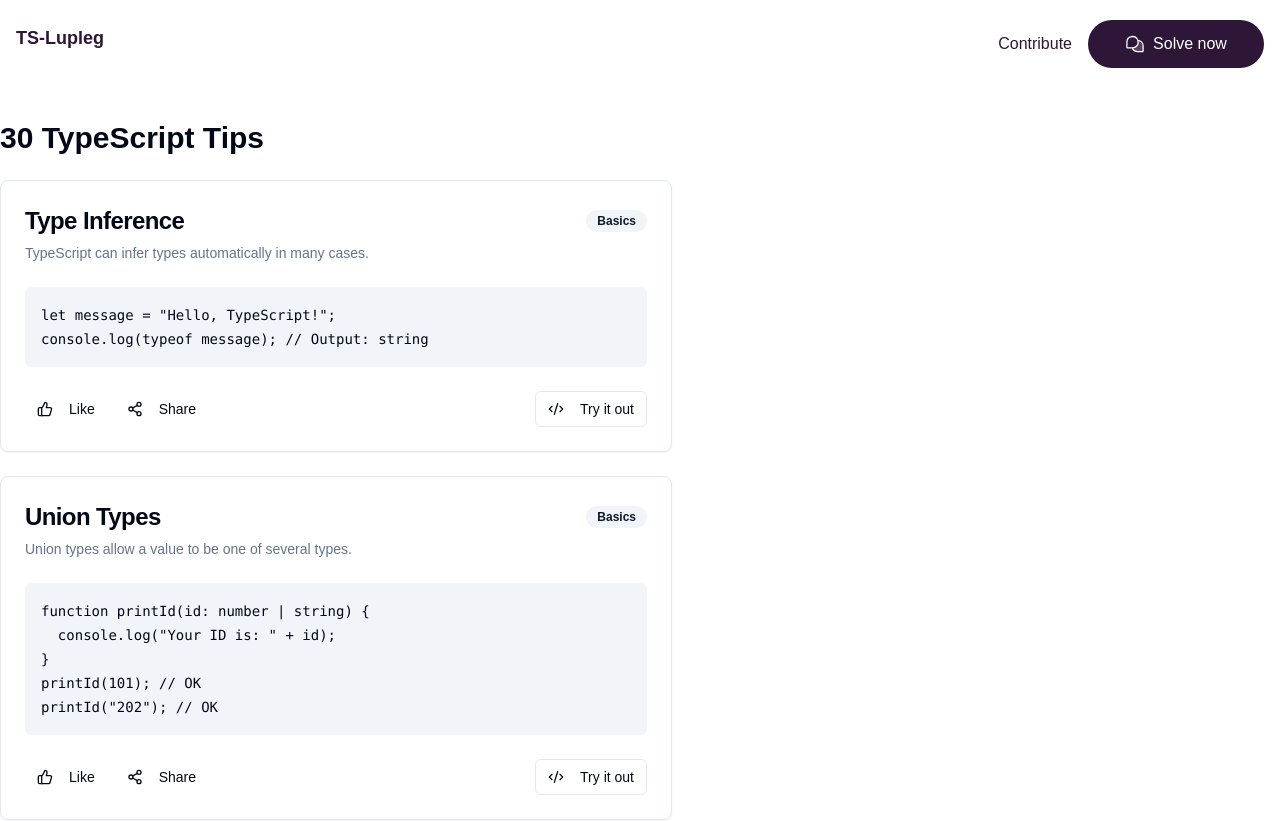
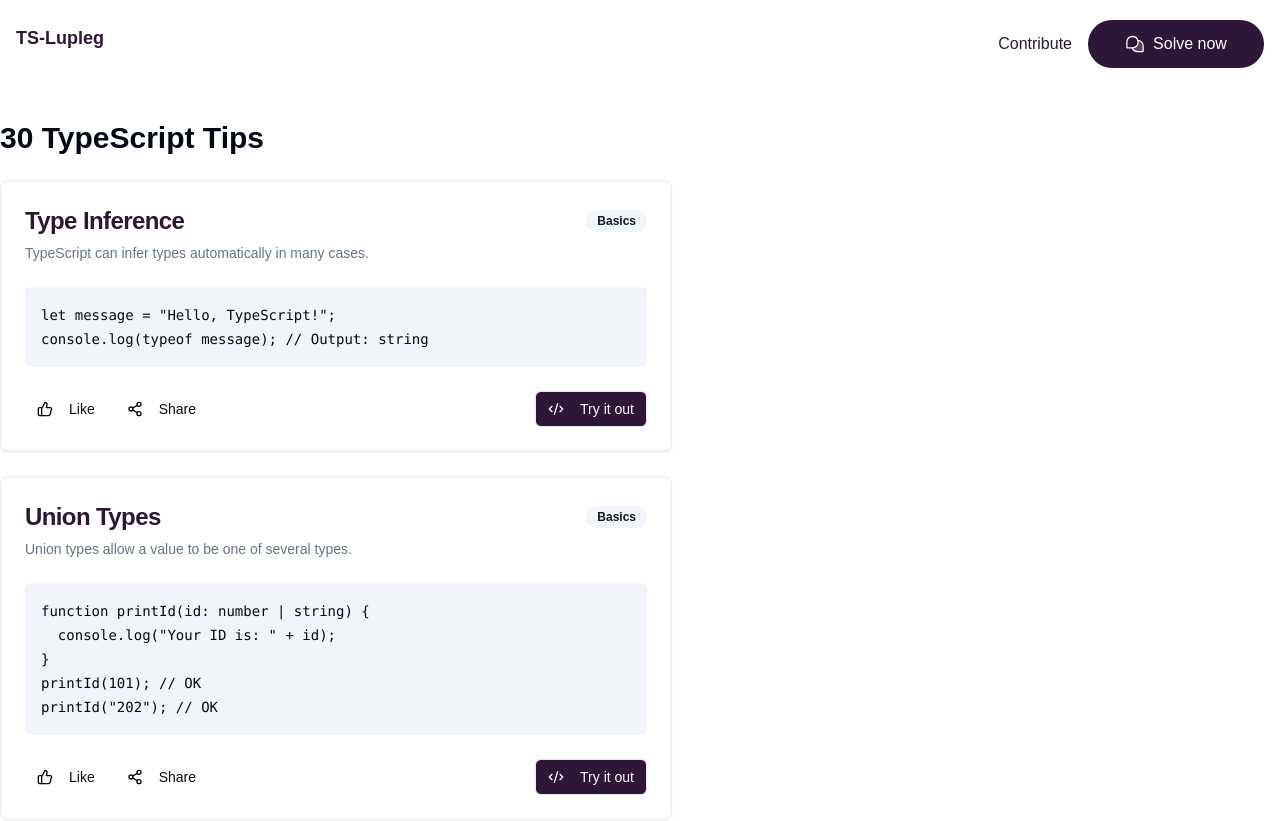
Before and after one commit to marksikaundi/TS-Lupleg, a Next.js app: page /typescript-tips in a window 1280 px wide. Shown: the top 821 px of the page. Built offline with nearby package versions, Linux system fonts and the light colour scheme.

Commit message:
Refactor TypeScriptPreviewModal and TypeScriptTipCard for improved styling and code organization

```diff
--- a/components/typescript-preview-modal.tsx
+++ b/components/typescript-preview-modal.tsx
@@ -1,45 +1,54 @@
-"use client"
+"use client";
 
-import { useState } from "react"
-import { Dialog, DialogContent, DialogHeader, DialogTitle } from "@/components/ui/dialog"
-import { Button } from "@/components/ui/button"
-import Editor from "@monaco-editor/react"
-import * as ts from "typescript"
+import { useState } from "react";
+import {
+  Dialog,
+  DialogContent,
+  DialogHeader,
+  DialogTitle,
+} from "@/components/ui/dialog";
+import { Button } from "@/components/ui/button";
+import Editor from "@monaco-editor/react";
+import * as ts from "typescript";
 
 interface TypeScriptPreviewModalProps {
-  isOpen: boolean
-  onClose: () => void
-  initialCode: string
+  isOpen: boolean;
+  onClose: () => void;
+  initialCode: string;
 }
 
-export function TypeScriptPreviewModal({ isOpen, onClose, initialCode }: TypeScriptPreviewModalProps) {
-  const [code, setCode] = useState(initialCode)
-  const [output, setOutput] = useState("")
+export function TypeScriptPreviewModal({
+  isOpen,
+  onClose,
+  initialCode,
+}: TypeScriptPreviewModalProps) {
+  const [code, setCode] = useState(initialCode);
+  const [output, setOutput] = useState("");
 
   const runCode = () => {
     try {
       // Compile TypeScript to JavaScript
       const result = ts.transpileModule(code, {
         compilerOptions: { module: ts.ModuleKind.None },
-      })
+      });
 
       // Capture console.log output
-      const originalLog = console.log
-      const logs: string[] = []
+      const originalLog = console.log;
+      const logs: string[] = [];
       console.log = (...args) => {
-        logs.push(args.join(" "))
-      }
+        logs.push(args.join(" "));
+      };
 
       // Execute the compiled code
       // eslint-disable-next-line no-new-func
-      new Function(result.outputText)()
+      new Function(result.outputText)();
 
-      console.log = originalLog
-      setOutput(logs.join("\n"))
+      console.log = originalLog;
+      setOutput(logs.join("\n"));
     } catch (error) {
-      setOutput(`Error: ${error}`)
+      setOutput(`Error: ${error}`);
     }
-  }
+  };
 
   return (
     <Dialog open={isOpen} onOpenChange={onClose}>
@@ -63,9 +72,14 @@ export function TypeScriptPreviewModal({ isOpen, onClose, initialCode }: TypeScr
           </div>
         </div>
         <div className="flex justify-end mt-4">
-          <Button onClick={runCode}>Run Code</Button>
+          <Button
+            className="bg-[#2D1637] hover:bg-[#2D1637] "
+            onClick={runCode}
+          >
+            Run Code
+          </Button>
         </div>
       </DialogContent>
     </Dialog>
-  )
+  );
 }
--- a/components/typescript-tip-card.tsx
+++ b/components/typescript-tip-card.tsx
@@ -61,7 +61,7 @@ export function TypeScriptTipCard({ tip }: { tip: TypeScriptTip }) {
       <Card className="w-full max-w-2xl">
         <CardHeader>
           <div className="flex items-center justify-between">
-            <CardTitle className="text-2xl font-bold">{tip.title}</CardTitle>
+            <CardTitle className="text-2xl font-bold text-[#2D1637] ">{tip.title}</CardTitle>
             <Badge variant="secondary">{tip.category}</Badge>
           </div>
           <CardDescription>{tip.description}</CardDescription>
@@ -82,7 +82,7 @@ export function TypeScriptTipCard({ tip }: { tip: TypeScriptTip }) {
               Share
             </Button>
           </div>
-          <Button variant="outline" size="sm" onClick={() => setIsModalOpen(true)}>
+          <Button className="bg-[#2D1637] hover:bg-[#2D1637] text-white  hover:text-white " variant="outline" size="sm" onClick={() => setIsModalOpen(true)}>
             <Code2 className="w-4 h-4 mr-2" />
             Try it out
           </Button>
```
